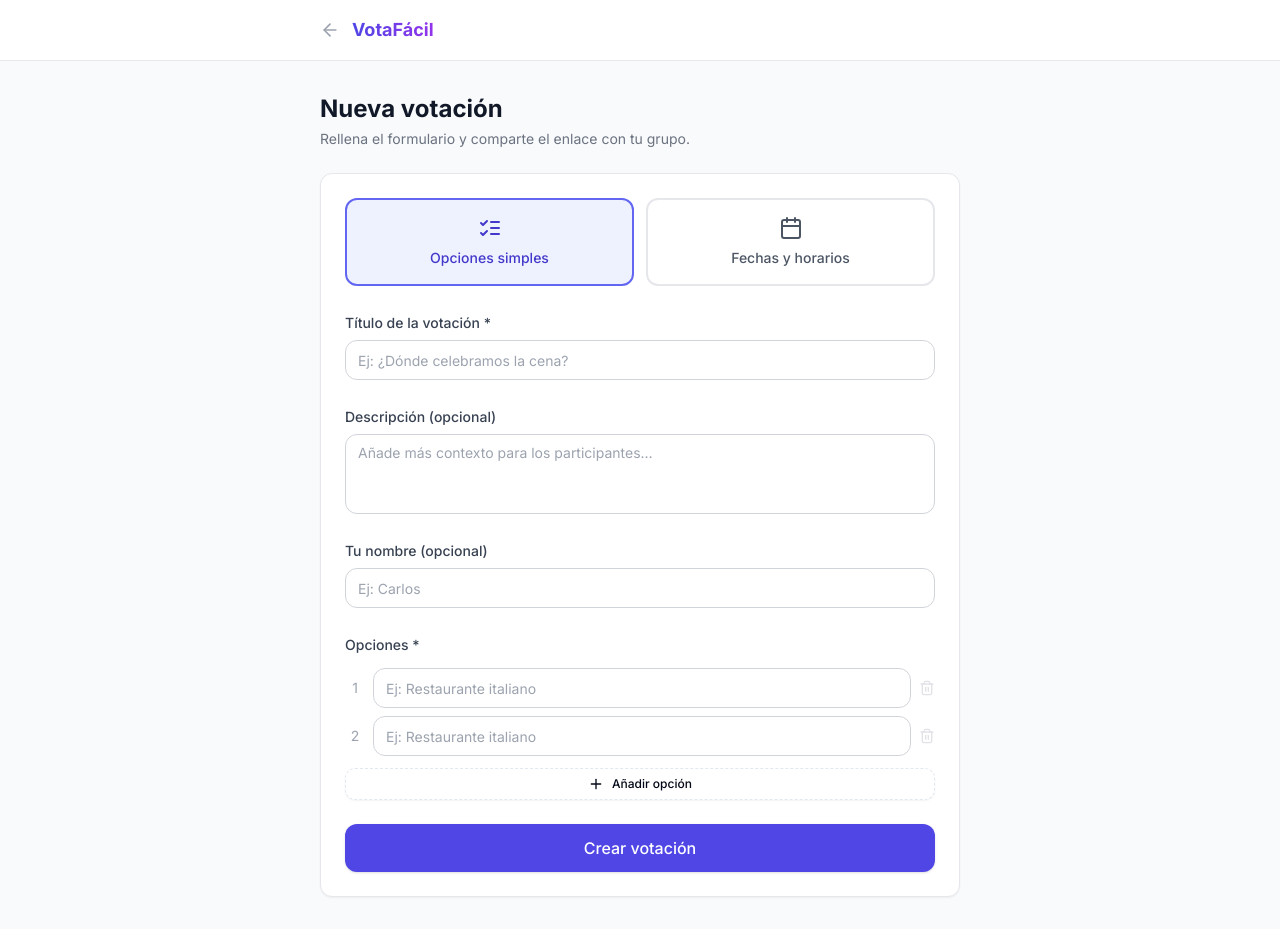
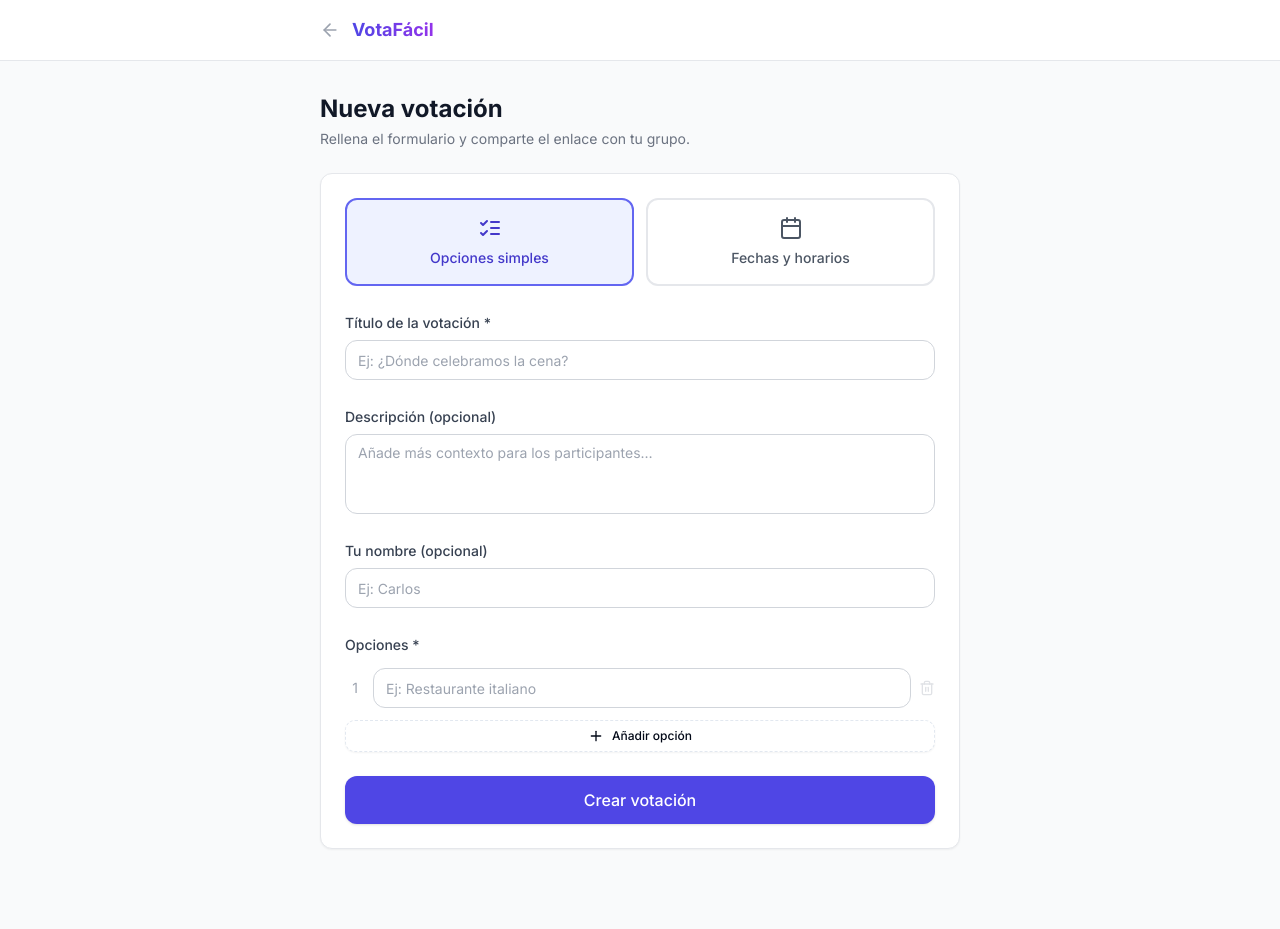
Before and after one commit to JaviGonzalez5/VotaFacil, a Next.js app: page /create in a window 1280 px wide. After the commit the page ends 881 px from the top, so only its background shows below. Built offline with nearby package versions, Linux system fonts and the light colour scheme.

Commit message:
Allow single option polls and partial voting

```diff
--- a/components/PollForm.tsx
+++ b/components/PollForm.tsx
@@ -29,7 +29,6 @@ export function PollForm() {
   const [creatorName, setCreatorName] = useState('')
   const [options, setOptions] = useState<OptionRow[]>([
     { id: crypto.randomUUID(), label: '', dateTime: '' },
-    { id: crypto.randomUUID(), label: '', dateTime: '' },
   ])
 
   const addOption = () => {
@@ -38,7 +37,7 @@ export function PollForm() {
   }
 
   const removeOption = (id: string) => {
-    if (options.length <= 2) return
+    if (options.length <= 1) return
     setOptions((prev) => prev.filter((o) => o.id !== id))
   }
 
--- a/lib/validations.ts
+++ b/lib/validations.ts
@@ -15,7 +15,7 @@ export const createPollSchema = z.object({
         dateTime: z.string().optional(),
       })
     )
-    .min(2, 'Necesitas al menos 2 opciones')
+    .min(1, 'Necesitas al menos 1 opción')
     .max(20, 'Máximo 20 opciones'),
 })
 
```
